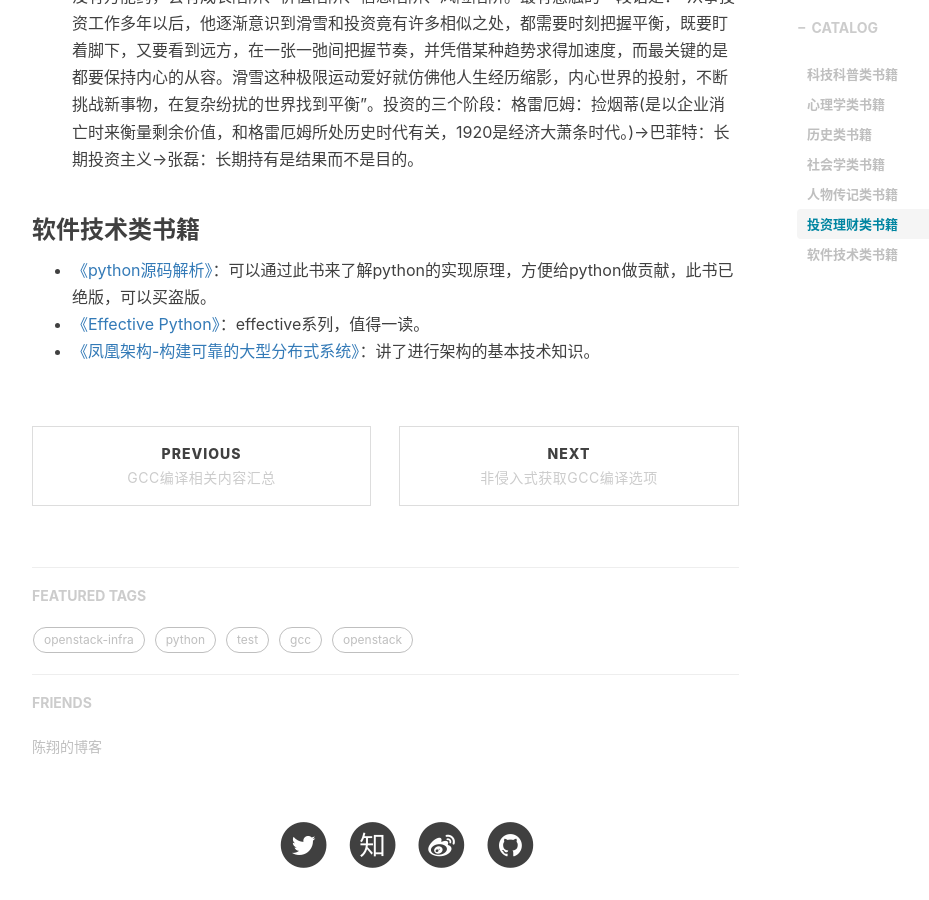
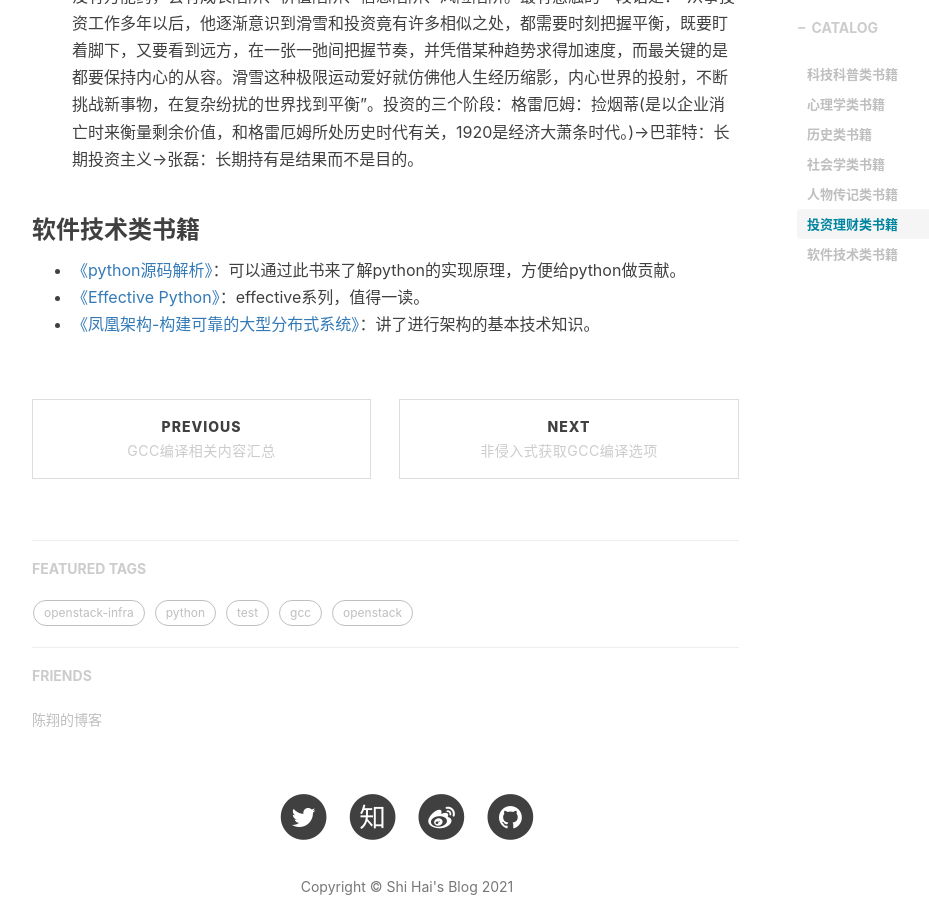
Before and after one commit to shihai1991/shihai1991.github.io, a Jekyll site: the page built from _posts/2021-11-23-个人阅读书单推荐.md, in a window 1280 px wide and 900 px high, scrolled down 1432 px. Shown: the whole window, without its empty margins (233-1162 px from the left). Built offline with Jekyll 4.4.1, drawn with Linux system fonts in a browser that asks for light colours; nearby versions of some CDN libraries; comment, search, counter and statistics services are not loaded; grey boxes are pictures that could not be loaded.

Commit message:
Update 2021-11-23-个人阅读书单推荐.md

```diff
--- a/_posts/2021-11-23-个人阅读书单推荐.md
+++ b/_posts/2021-11-23-个人阅读书单推荐.md
@@ -32,6 +32,6 @@ excerpt: null
 - [《价值》](https://book.douban.com/subject/35188914/)：高瓴资本-张磊写的投资认知，把张磊这些年投资、商业理解的心得写了出来，世上没有万能药，会有成长陷阱、价值陷阱、信息陷阱、风险陷阱。最有感触的一段话是：“从事投资工作多年以后，他逐渐意识到滑雪和投资竟有许多相似之处，都需要时刻把握平衡，既要盯着脚下，又要看到远方，在一张一弛间把握节奏，并凭借某种趋势求得加速度，而最关键的是都要保持内心的从容。滑雪这种极限运动爱好就仿佛他人生经历缩影，内心世界的投射，不断挑战新事物，在复杂纷扰的世界找到平衡”。投资的三个阶段：格雷厄姆：捡烟蒂(是以企业消亡时来衡量剩余价值，和格雷厄姆所处历史时代有关，1920是经济大萧条时代。)->巴菲特：长期投资主义->张磊：长期持有是结果而不是目的。
 
 ### 软件技术类书籍
-- [《python源码解析》](https://book.douban.com/subject/3117898/)：可以通过此书来了解python的实现原理，方便给python做贡献，此书已绝版，可以买盗版。
+- [《python源码解析》](https://book.douban.com/subject/3117898/)：可以通过此书来了解python的实现原理，方便给python做贡献。
 - [《Effective Python》](https://book.douban.com/subject/26709315/)：effective系列，值得一读。
 - [《凤凰架构-构建可靠的大型分布式系统》](https://icyfenix.cn/)：讲了进行架构的基本技术知识。
```
